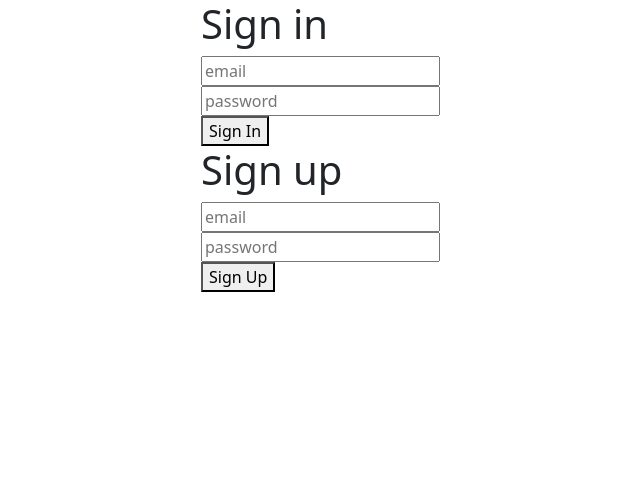
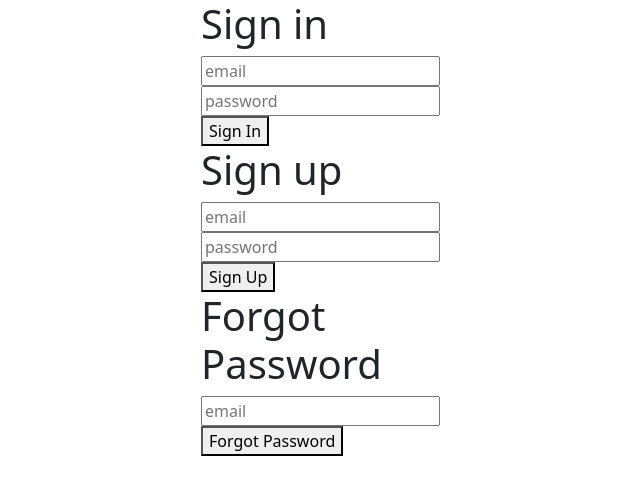
Before and after one commit to jeongmunn/ADES, a React (Create React App) app in the folder frontEnd/: page /quizment/ in a window 1280 px wide. Shown: the top 494 px of the page, without its empty margins (289-929 px from the left). Built offline with nearby package versions, Linux system fonts and the light colour scheme; no server answers.

Commit message:
Forgot Password Done

```diff
--- a/frontEnd/src/components/SignIn.js
+++ b/frontEnd/src/components/SignIn.js
@@ -1,6 +1,7 @@
 import '../SignIn.css';
 import {
     createUserWithEmailAndPassword,
+    sendPasswordResetEmail,
     signInWithEmailAndPassword
 } from "firebase/auth";
 import { auth } from '../firebase.js';
@@ -10,16 +11,19 @@ import axios from 'axios';
 
 
 const SignIn = () => {
+    const [registerEmail, setRegisterEmail] = useState("");
+    const [registerPassword, setRegisterPassword] = useState("");
+    const [loginEmail, setLoginEmail] = useState("");
+    const [loginPassword, setLoginPassword] = useState("");
     const [email, setEmail] = useState("");
-    const [password, setPassword] = useState("");
     let navigate = useNavigate();
 
     const register = async () => {
         try {
             const user = await createUserWithEmailAndPassword(
                 auth,
-                email,
-                password
+                registerEmail,
+                registerPassword
             );
             const config = {
                 headers: {
@@ -57,8 +61,8 @@ const SignIn = () => {
         try {
             const user = await signInWithEmailAndPassword(
                 auth,
-                email,
-                password
+                loginEmail,
+                loginPassword
             );
             const config = {
                 headers: {
@@ -84,25 +88,44 @@ const SignIn = () => {
         }
     };
 
+    const forgotPassword = async () => {
+        try {
+            const user = await sendPasswordResetEmail(
+                auth,
+                email);
+        } catch(error) {
+            const errorCode = error.code;
+            const errorMessage = error.message;
+            console.log(JSON.stringify(errorCode));
+            console.log(JSON.stringify(errorMessage));
+        }
+    };
+
     return (
         <div className="signin">
             <h1>Sign in</h1>
             <input placeholder="email" type="email" onChange={(event) => {
-                setEmail(event.target.value);
+                setLoginEmail(event.target.value);
             }} />
             <input placeholder="password" type="password" onChange={(event) => {
-                setPassword(event.target.value);
+                setLoginPassword(event.target.value);
             }} />
             <button onClick={login}> Sign In</button>
 
             <h1>Sign up</h1>
             <input placeholder="email" type="email" onChange={(event) => {
+                setRegisterEmail(event.target.value);
+            }} />
+            <input placeholder="password" type="password" onChange={(event) => {
+                setRegisterPassword(event.target.value);
+            }} />
+            <button onClick={register}>Sign Up</button>
+
+            <h1>Forgot Password</h1>
+            <input placeholder="email" type="email" onChange={(event) => {
                 setEmail(event.target.value);
             }} />
-            <input placeholder="password" type="password" onChange={(event) => {
-                setPassword(event.target.value);
-            }} />
-            <button onClick={register}>Sign Up</button>
+            <button onClick={forgotPassword}>Forgot Password</button>
         </div>
     )
 }
```
Also changed, not shown: 11 other files (tests, documents, lock files or other folders).
